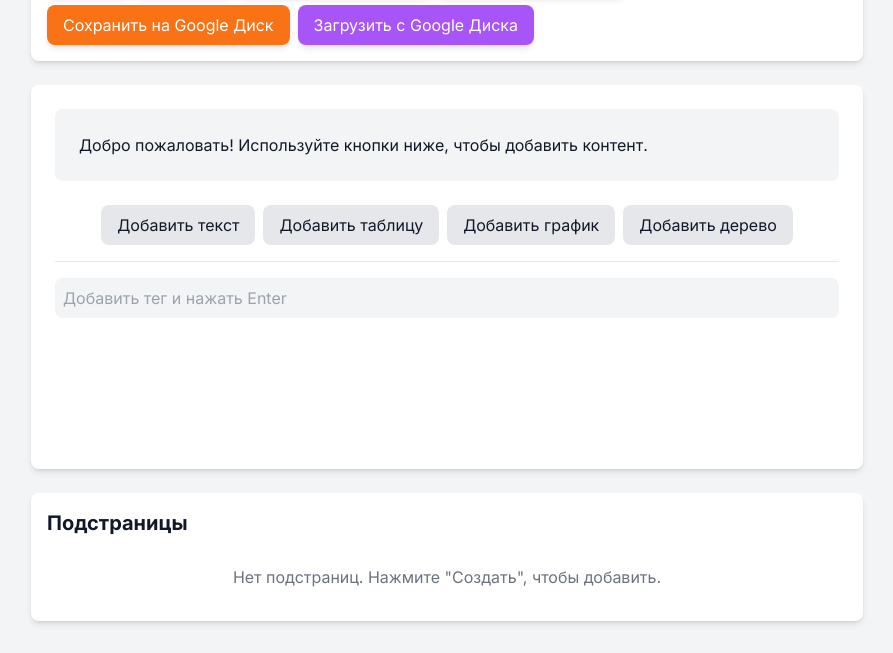
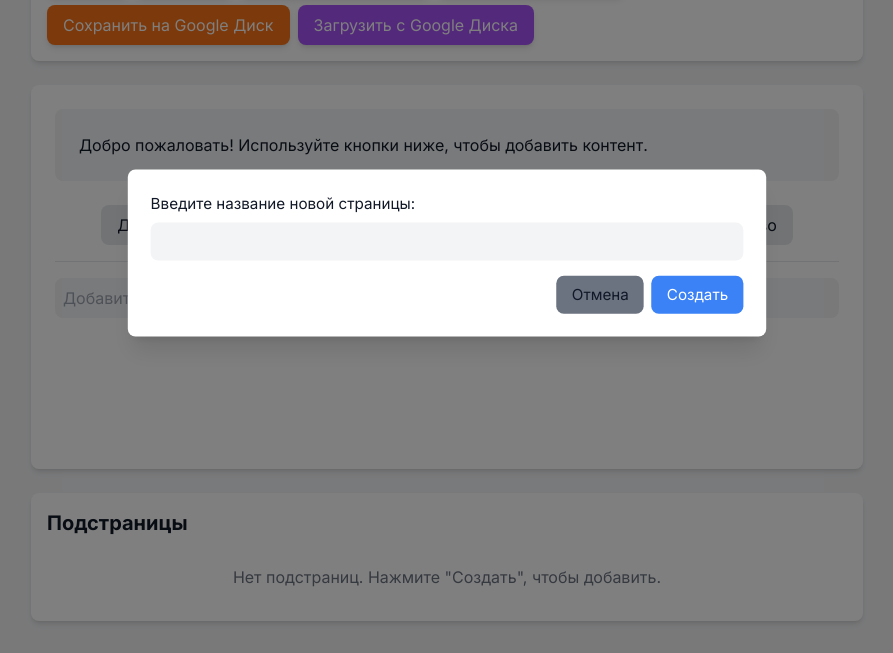
Before and after one commit to sandasan/my-page-manager, a plain HTML site: page index.html in a window 1280 px wide. Both pictures are taken after a click on the button "Создать". Shown: the part 147-800 px from the top of the page, without its empty margins (193-1086 px from the left). Drawn offline with nearby package versions, Linux system fonts and the light colour scheme.

Commit message:
Исправление ошибки

```diff
--- a/index.html
+++ b/index.html
@@ -278,7 +278,11 @@
                 const buttonEl = document.createElement('button');
                 buttonEl.textContent = btn.text;
                 buttonEl.className = 'px-4 py-2 rounded-lg transition-colors duration-200';
-                buttonEl.classList.add(btn.className || 'bg-blue-500', 'text-white', 'hover:bg-blue-600');
+                if (btn.className) {
+                    buttonEl.classList.add(...btn.className.split(' '));
+                } else {
+                    buttonEl.classList.add('bg-blue-500', 'text-white', 'hover:bg-blue-600');
+                }
                 buttonEl.onclick = btn.handler;
                 modalButtonsEl.appendChild(buttonEl);
             });
```
